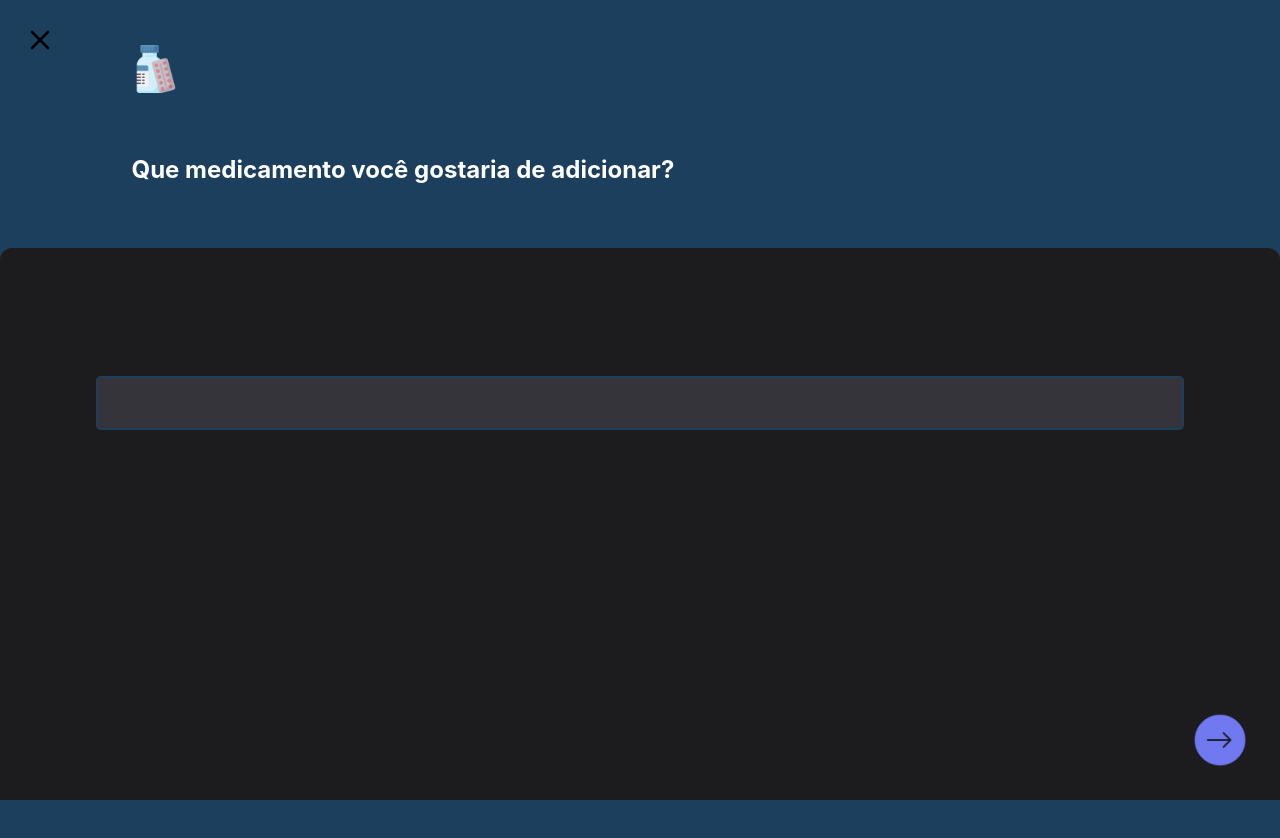
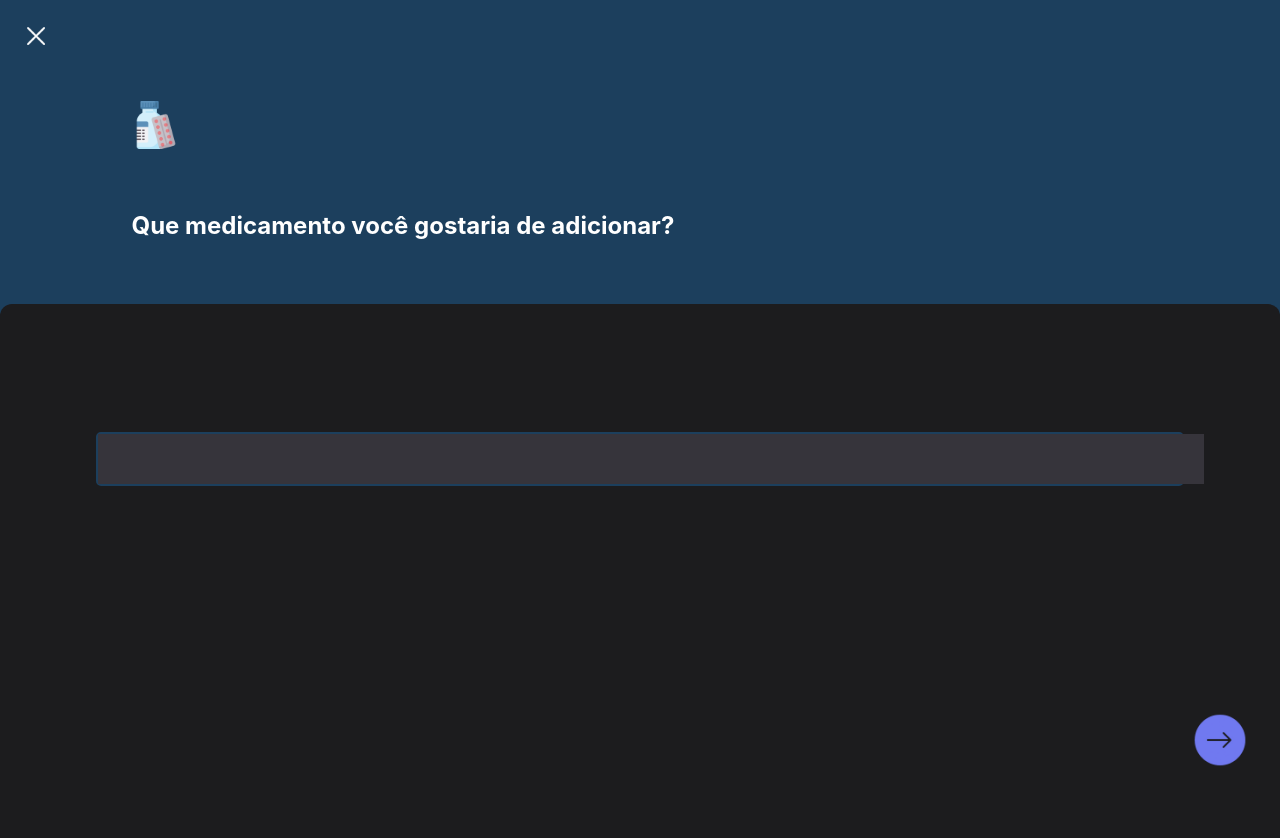
Before and after one commit to ericksjp/MedicalSafeProject, a plain HTML site: page frontend/html/forms/addName.html in a window 1280 px wide. Before the commit the page ends 800 px from the top, so only its background shows below. Drawn offline with Linux system fonts and the light colour scheme.

Commit message:
Adiciona a pagina de forma farmaceutica

```diff
--- a/frontend/css/formsStyle/addName.css
+++ /dev/null
@@ -1,99 +0,0 @@
-* {
-  margin: 0;
-  padding: 0;
-  margin: 0;
-  padding: 0;
-}
-
-.closeIcon {
-  width: 32px;
-  height: 32px;
-  margin-top: 24px;
-  margin-left: 24px;
-  position: absolute;
-  left: 0;
-}
-
-html, body {
-  height: 100%;
-  background-color: #1c3f5d;
-  display: flex;
-  flex-direction: column;
-}
-
-.addNameHeader {
-  display: flex;
-  flex-direction: column;
-  justify-content: end;
-  height: 25%;
-  margin-left: 3%;
-  margin-bottom: 5%;
-}
-
-#medicationIcon {
-  margin: 0 7.5%;
-  width: 48 px;
-  height: 48px;
-  align-self: start;
-  margin-bottom: 5%;
-  margin: 0 7.5%;
-  width: 48 px;
-  height: 48px;
-  align-self: start;
-  margin-bottom: 5%;
-}
-
-.addNameHeader h1 {
-  display: flex;
-  align-items: end;
-  margin: 0 7.5%;
-  font-family: "Inter", sans-serif;
-  color: white;
-  font-size: x-large;
-
-}
-
-.addNameWrapper {
-  display: flex;
-  justify-content: center;
-  background-color: #1c1c1e;
-  border-top-left-radius: 12px;
-  border-top-right-radius: 12px;
-  height: 75%;
-}
-
-.input {
-  background-color: #36343b;
-  font-size: medium;
-  padding-left: 2%;
-  color: white;
-  border: none;
-  width: 98%;
-  height: 100%;
-}
-
-.input:focus {
-  outline: none;
-}
-
-.inputForm {
-  background-color: #36343b;
-  margin-top: 10%;
-  margin-right: 7.5%;
-  margin-left: 7.5%;
-  border: 2px solid #1c3f5d;
-  border-radius: 5px;
-  width: 100%;
-  height: 50px;
-  align-items: center;
-  transition: 0.2s ease-in-out;
-}
-
-.arrowRightButton img {
-  width: 56px;
-  height: 56px;
-  margin: 32px;
-  position: absolute;
-  bottom: 0;
-  right: 0;
-}
--- /dev/null
+++ b/frontend/css/formsStyle/formStyle.css
@@ -0,0 +1,91 @@
+* {
+    margin: 0;
+    padding: 0;
+}
+
+html,
+body {
+    height: 100%;
+    background-color: #1c3f5d;
+}
+
+.previousPageButton {
+    width: 24px;
+    height: 24px;
+    margin-top: 24px;
+    margin-left: 24px;
+    position: absolute;
+    top: 0;
+    left: 0;
+  }
+
+.containerHeader {
+    display: flex;
+    flex-direction: column;
+    justify-content: end;
+    height: 30%;
+    margin-left: 3%;
+    margin-bottom: 5%;
+}
+
+.headerIcon {
+    margin: 0 7.5%;
+    width: 48px;
+    height: 48px;
+    margin: 0 7.5%;
+    margin-bottom: 5%;
+  }
+
+.containerHeader h1 {
+    display: flex;
+    margin: 0 7.5%;
+    font-family: "Inter", sans-serif;
+    color: white;
+    font-size: x-large;
+}
+
+.containerWrapper {
+    display: flex;
+    justify-content: center;
+    background-color: #1c1c1e;
+    border-top-left-radius: 12px;
+    border-top-right-radius: 12px;
+    height: 70%;
+}
+
+.inputForm {
+    background-color: #36343b;
+    margin-top: 10%;
+    margin-right: 7.5%;
+    margin-left: 7.5%;
+    border: 2px solid #1c3f5d;
+    border-radius: 5px;
+    width: 100%;
+    height: 50px;
+    align-items: center;
+    transition: 0.2s ease-in-out;
+}
+
+.input:focus {
+    outline: none;
+}
+
+.input {
+    font-family: "Inter", sans-serif;
+    background-color: #36343b;
+    font-size: medium;
+    padding-left: 2%;
+    color: white;
+    border: none;
+    width: 100%;
+    height: 100%;
+}
+
+.nextPageButton img {
+    width: 56px;
+    height: 56px;
+    margin: 32px;
+    position: absolute;
+    bottom: 0;
+    right: 0;
+}
--- a/frontend/css/formsStyle/formaFarmaceutica.css
+++ b/frontend/css/formsStyle/formaFarmaceutica.css
@@ -0,0 +1,4 @@
+.headerIcon {
+    height: 64px;
+    width: 64px;
+}
--- a/frontend/html/forms/addName.html
+++ b/frontend/html/forms/addName.html
@@ -4,27 +4,29 @@
         <meta charset="UTF-8" />
         <meta name="viewport" content="width=device-width, initial-scale=1.0" />
 
-    <link rel="stylesheet" href="/frontend/css/formsStyle/addName.css" />
+        <link rel="stylesheet" href="../../css/formsStyle/formStyle.css" />
 
         <title>Add Medication</title>
     </head>
     <body>
         <a href="../loginPage.html"
-      ><img src="/frontend/assets/img/closeIcon.png" class="closeIcon" /></a
-    >
-    <section class="addNameHeader">
-      <img src="/frontend/assets/img/medicationIcon.png" id="medicationIcon" />
+            ><img
+                src="../../assets/img/whiteCloseIcon.png"
+                class="previousPageButton"
+        /></a>
+        <section class="containerHeader">
+            <img src="../../assets/img/medicationIcon.png" class="headerIcon" />
             <h1>Que medicamento você gostaria de adicionar?</h1>
         </section>
 
-    <section class="addNameWrapper">
+        <section class="containerWrapper">
             <div class="inputForm">
                 <input type="text" class="input" />
             </div>
         </section>
 
-    <a href="../forms/formaFarmaceutica.html" class="arrowRightButton"
-      ><img src="/frontend/assets/img/arrowRightButton.png"
+        <a href="../forms/formaFarmaceutica.html" class="nextPageButton"
+            ><img src="../../assets/img/arrowRightButton.png"
         /></a>
     </body>
 </html>
```
Also changed, not shown: frontend/html/forms/formaFarmaceutica.html (+43 -0 lines), frontend/assets/img/closeIcon.png (deleted), frontend/assets/img/formaFarmaceuticaIcon.png (added), frontend/assets/img/whiteArrowLeft.png (added), frontend/assets/img/whiteCloseIcon.png (added). Lines whose indentation alone changed are shown as unchanged.
